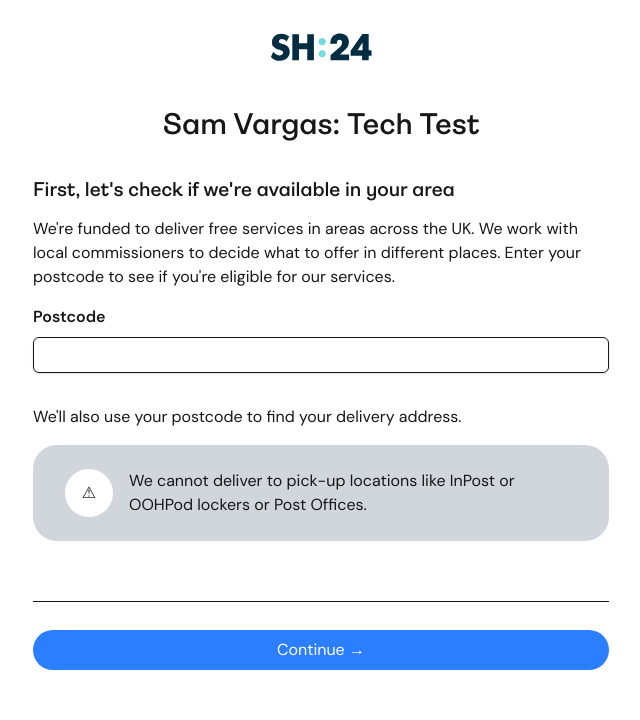
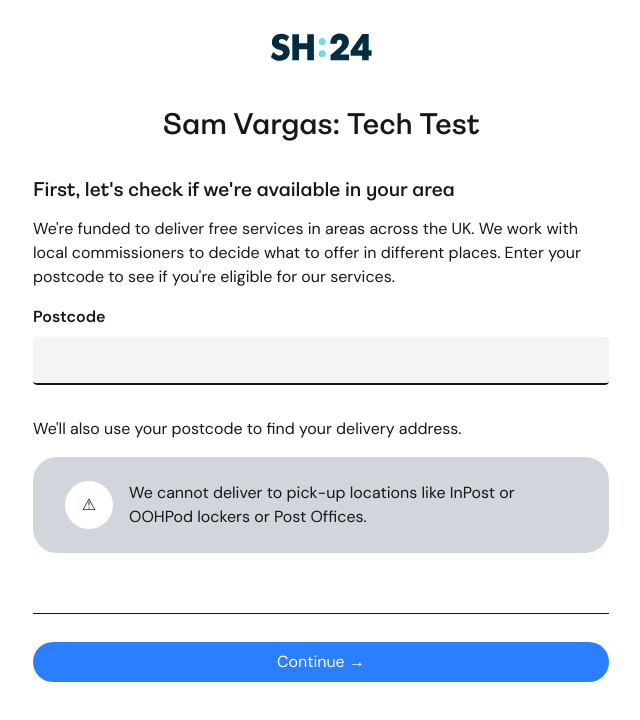
Before and after one commit to svargas-dev/sh-24-tech-test, a Next.js app: page / in a window 1280 px wide. Shown: the top 720 px of the page, without its empty margins (319-959 px from the left). Built offline with nearby package versions, Linux system fonts and the light colour scheme.

Commit message:
Refactor input to loosely match SH:24 styles

```diff
--- a/src/app/page.tsx
+++ b/src/app/page.tsx
@@ -2,7 +2,7 @@
 
 import { useActionState } from "react";
 import { checkPostcode } from "./actions";
-import { Input } from "@/components/ui/input";
+import { TextInput } from "@/components/ui/text-input";
 
 export default function Home() {
   const [state, formAction, isPending] = useActionState(checkPostcode, initialState);
@@ -30,7 +30,7 @@ export default function Home() {
               <span className="sr-only">Loading...</span>
             </output>
           )}
-          <Input type="text" id="postcode" name="postcode" autoComplete="shipping postal-code" />
+          <TextInput type="text" id="postcode" name="postcode" autoComplete="shipping postal-code" hasError={!!state.message} />
         </div>
         <p>We&apos;ll also use your postcode to find your delivery address.</p>
 
--- a/src/components/ui/input/index.tsx
+++ /dev/null
@@ -1,15 +0,0 @@
-import { type InputHTMLAttributes } from "react"
-
-interface InputProps extends InputHTMLAttributes<HTMLInputElement> {
-  className?: string
-}
-
-export function Input({ className, type, ...props }: InputProps) {
-  return (
-    <input
-      type={type}
-      className={`flex h-9 w-full rounded-md border border-input bg-transparent px-3 py-1 text-base shadow-sm transition-colors file:border-0 file:bg-transparent file:text-sm file:font-medium file:text-foreground placeholder:text-muted-foreground focus-visible:outline-none focus-visible:ring-1 focus-visible:ring-ring disabled:cursor-not-allowed disabled:opacity-50 md:text-sm ${className}`}
-      {...props}
-    />
-  )
-}
--- /dev/null
+++ b/src/components/ui/text-input/index.tsx
@@ -0,0 +1,29 @@
+import { type InputHTMLAttributes } from 'react';
+
+interface TextInputProps extends InputHTMLAttributes<HTMLInputElement> {
+  ref?: React.RefObject<HTMLInputElement>;
+  hasError?: boolean;
+}
+
+export function TextInput({ ref, hasError, ...props }: TextInputProps) {
+  return (
+    <div className="relative z-5">
+    <input
+      className={`
+        peer w-full px-4 py-3 bg-transparent
+        border-0 rounded-sm
+        focus:outline-none focus:ring-2 focus:ring-blue-500
+        motion-reduce:transition-none transition-all duration-100
+      `}
+      {...props}
+      ref={ref}
+    />
+    {/* Using scale is more performant than changing the border width & has smoother transition using compositing */}
+    <div className={`absolute inset-0 -z-2 rounded-sm overflow-hidden bg-gray-100 peer-focus:bg-teal-300 dark:bg-gray-800 dark:peer-focus:bg-cyan-800
+      ${hasError ? 'bg-red-50 after:border-red-700 after:scale-y-200 peer-focus:after:scale-x-101' : 'bg-gray-100 dark:bg-gray-800'}
+      after:absolute after:inset-0 after:z-1 after:rounded-sm after:border-b-2 after:origin-bottom peer-focus:after:scale-y-200 peer-focus:after:scale-x-101
+      after:motion-reduce:transition-none after:transition-all after:duration-100`}
+    />
+  </div>
+  );
+}
```
